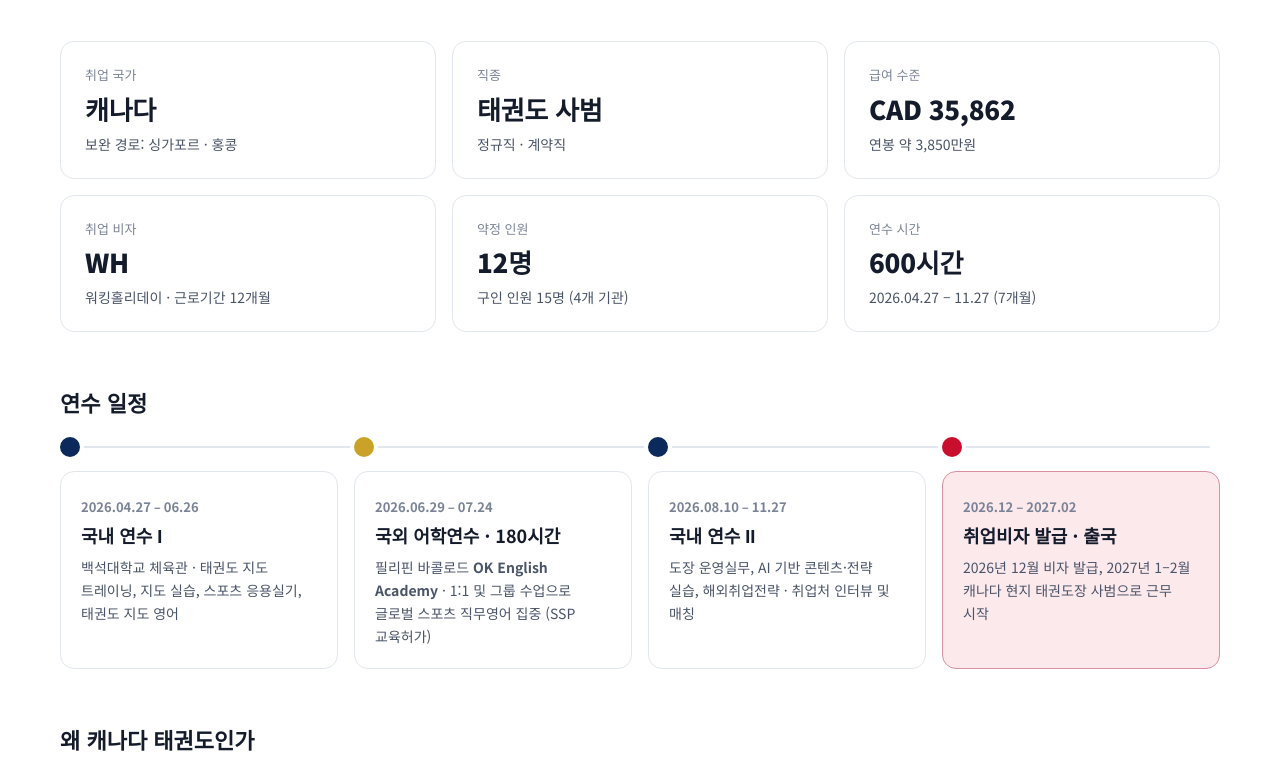
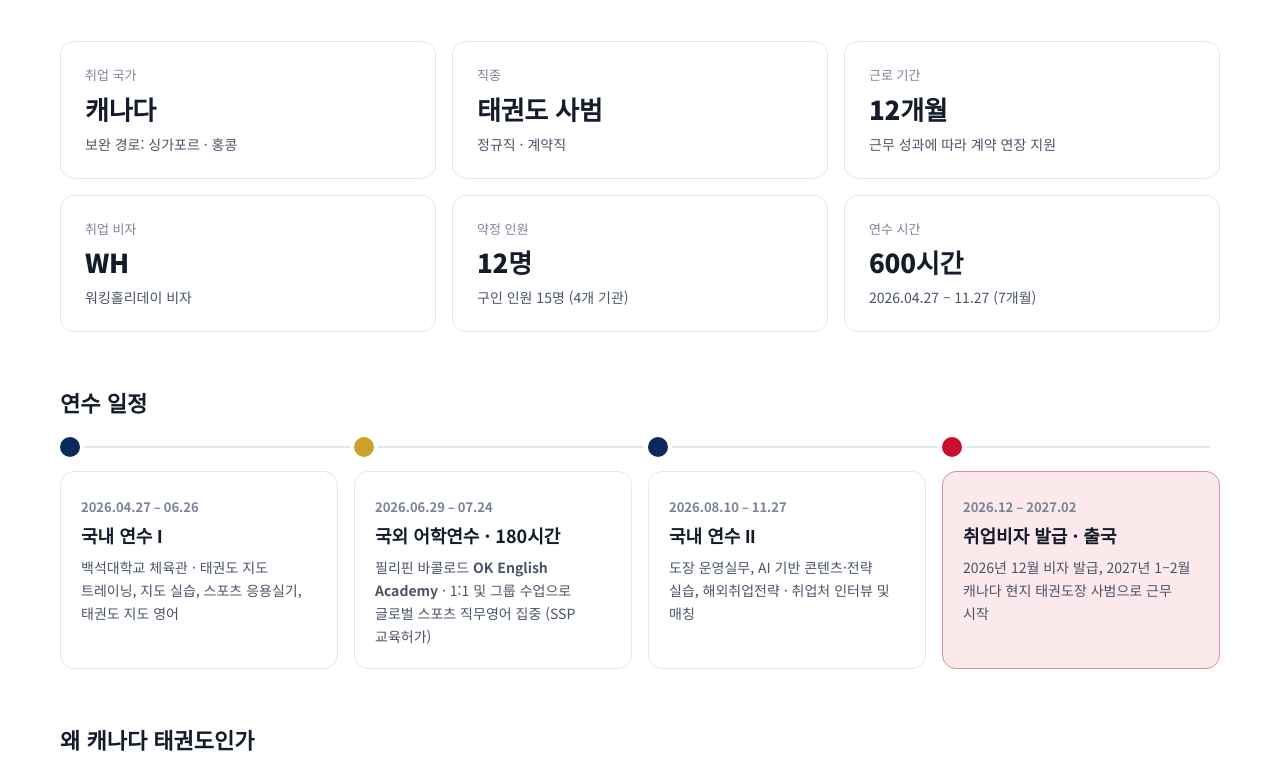
Before and after one commit to bandam74-ops/k-move, a plain HTML site: page index.html in a window 1280 px wide. Shown: the part 1099-1856 px from the top of the page. Drawn offline with Linux system fonts and the light colour scheme.

Commit message:
Remove salary and average pay figures from the site
Co-Authored-By: Claude Opus 5.5 <noreply@anthropic.com>

```diff
--- a/index.html
+++ b/index.html
@@ -74,8 +74,8 @@
     <div class="facts">
       <div class="fact"><span class="fact-label">취업 국가</span><span class="fact-value">캐나다</span><span class="fact-note">보완 경로: 싱가포르 · 홍콩</span></div>
       <div class="fact"><span class="fact-label">직종</span><span class="fact-value">태권도 사범</span><span class="fact-note">정규직 · 계약직</span></div>
-      <div class="fact"><span class="fact-label">급여 수준</span><span class="fact-value">CAD 35,862</span><span class="fact-note">연봉 약 3,850만원</span></div>
-      <div class="fact"><span class="fact-label">취업 비자</span><span class="fact-value">WH</span><span class="fact-note">워킹홀리데이 · 근로기간 12개월</span></div>
+      <div class="fact"><span class="fact-label">근로 기간</span><span class="fact-value">12개월</span><span class="fact-note">근무 성과에 따라 계약 연장 지원</span></div>
+      <div class="fact"><span class="fact-label">취업 비자</span><span class="fact-value">WH</span><span class="fact-note">워킹홀리데이 비자</span></div>
       <div class="fact"><span class="fact-label">약정 인원</span><span class="fact-value">12명</span><span class="fact-note">구인 인원 15명 (4개 기관)</span></div>
       <div class="fact"><span class="fact-label">연수 시간</span><span class="fact-value">600시간</span><span class="fact-note">2026.04.27 – 11.27 (7개월)</span></div>
     </div>
@@ -215,7 +215,7 @@
     <div class="stat-row">
       <div class="stat"><b>100%</b><span>2025 수료율</span><small>10명 개시 · 10명 수료</small></div>
       <div class="stat"><b>90%</b><span>2025 해외취업률</span><small>10명 중 9명 취업</small></div>
-      <div class="stat"><b>4,844<em>만원</em></b><span>2025 평균 연봉</span><small>해외취업자 평균(약)</small></div>
+      <div class="stat"><b>4<em>개국</em></b><span>취업 국가</span><small>캐나다 · 싱가포르 · 홍콩 · 오만</small></div>
       <div class="stat"><b>95.1%</b><span>4년 누적 수료율</span><small>41명 중 39명</small></div>
     </div>
 
```
